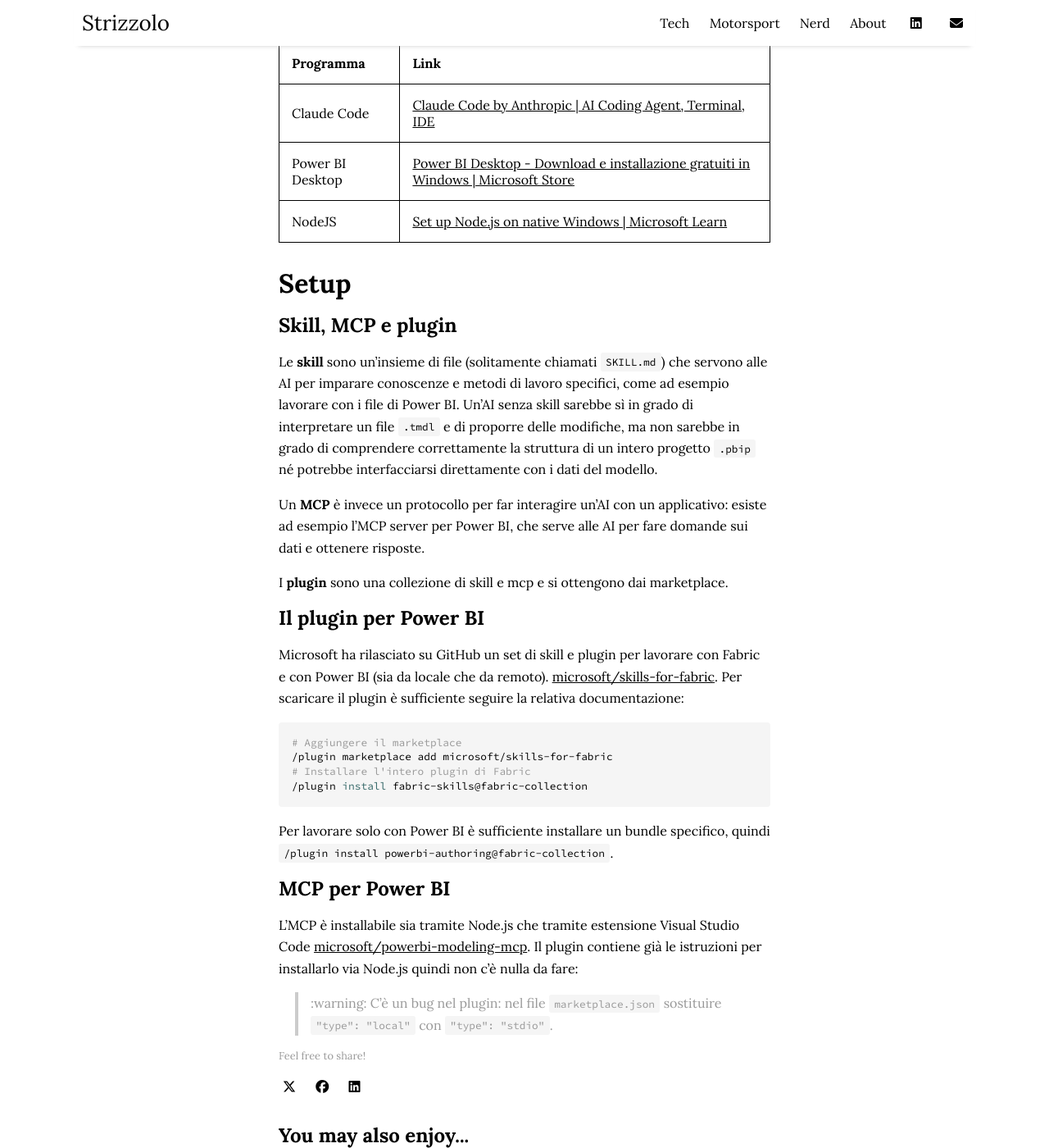
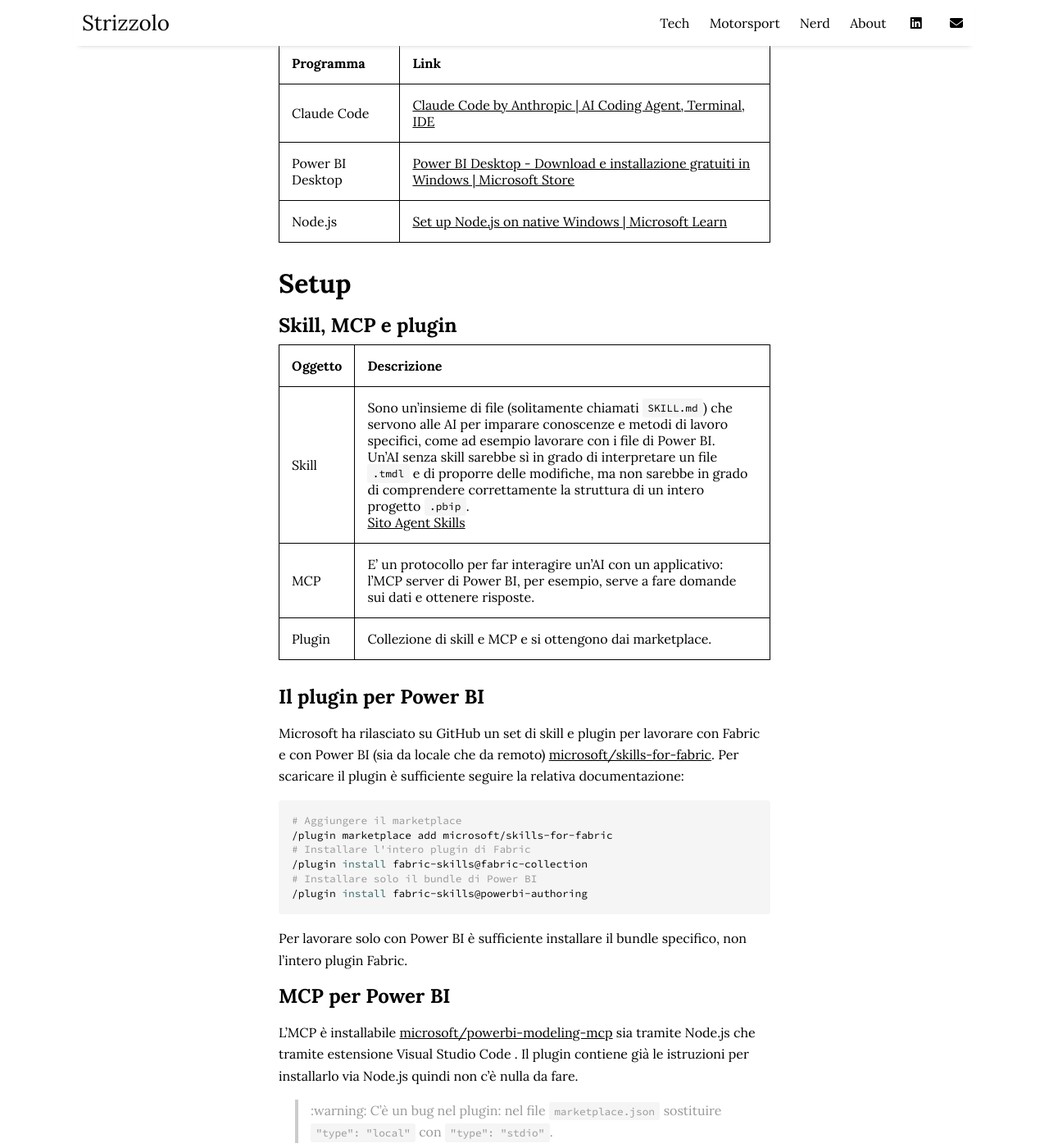
Before and after one commit to SimoneStrizzolo/simonestrizzolo.github.io, a Jekyll site: the page built from _posts/2026-06-09-claude-e-powerbi.md, in a window 1280 px wide and 1400 px high, scrolled down 813 px. Shown: the whole window at 82% size. Built offline with Jekyll 4.4.1, drawn with Linux system fonts in a browser that asks for light colours; some of the changed text lies outside the part shown.

Commit message:
docs: rivisto articolo claude

````diff
--- a/_posts/2026-06-09-claude-e-powerbi.md
+++ b/_posts/2026-06-09-claude-e-powerbi.md
@@ -19,33 +19,35 @@
 | ---------------- | ----------------------------------------------------------------------------------------------------------------------------------------------------------------- |
 | Claude Code      | [Claude Code by Anthropic \| AI Coding Agent, Terminal, IDE](https://claude.com/product/claude-code)                                                              |
 | Power BI Desktop | [Power BI Desktop - Download e installazione gratuiti in Windows \| Microsoft Store](https://apps.microsoft.com/detail/9NTXR16HNW1T?hl=it-it&gl=IT&ocid=pdpshare) |
-| NodeJS           | [Set up Node.js on native Windows \| Microsoft Learn](https://learn.microsoft.com/en-us/windows/dev-environment/javascript/nodejs-on-windows)                     |
+| Node.js          | [Set up Node.js on native Windows \| Microsoft Learn](https://learn.microsoft.com/en-us/windows/dev-environment/javascript/nodejs-on-windows)                     |
 
 # Setup
 
 ## Skill, MCP e plugin
 
-Le **skill** sono un'insieme di file (solitamente chiamati `SKILL.md`) che servono alle AI per imparare conoscenze e metodi di lavoro specifici, come ad esempio lavorare con i file di Power BI. Un'AI senza skill sarebbe sì in grado di interpretare un file `.tmdl` e di proporre delle modifiche, ma non sarebbe in grado di comprendere correttamente la struttura di un intero progetto `.pbip` né potrebbe interfacciarsi direttamente con i dati del modello.
-
-Un **MCP** è invece un protocollo per far interagire un'AI con un applicativo: esiste ad esempio l'MCP server per Power BI, che serve alle AI per fare domande sui dati e ottenere risposte.
-
-I **plugin** sono una collezione di skill e mcp e si ottengono dai marketplace.
+| Oggetto | Descrizione                                                                                                                                                                                                                                                                                                                                                                                                                                     |
+| ------- | ----------------------------------------------------------------------------------------------------------------------------------------------------------------------------------------------------------------------------------------------------------------------------------------------------------------------------------------------------------------------------------------------------------------------------------------------- |
+| Skill   | Sono un'insieme di file (solitamente chiamati `SKILL.md`) che servono alle AI per imparare conoscenze e metodi di lavoro specifici, come ad esempio lavorare con i file di Power BI.<br/>Un'AI senza skill sarebbe sì in grado di interpretare un file `.tmdl` e di proporre delle modifiche, ma non sarebbe in grado di comprendere correttamente la struttura di un intero progetto `.pbip`.<br/>[Sito Agent Skills](https://agentskills.io/) |
+| MCP     | E' un protocollo per far interagire un'AI con un applicativo: l'MCP server di Power BI, per esempio, serve a fare domande sui dati e ottenere risposte.                                                                                                                                                                                                                                                                                         |
+| Plugin  | Collezione di skill e MCP e si ottengono dai marketplace.                                                                                                                                                                                                                                                                                                                                                                                       |
 
 ## Il plugin per Power BI
 
-Microsoft ha rilasciato su GitHub un set di skill e plugin per lavorare con Fabric e con Power BI (sia da locale che da remoto). [microsoft/skills-for-fabric](https://github.com/microsoft/skills-for-fabric). Per scaricare il plugin è sufficiente seguire la relativa documentazione:
+Microsoft ha rilasciato su GitHub un set di skill e plugin per lavorare con Fabric e con Power BI (sia da locale che da remoto) [microsoft/skills-for-fabric](https://github.com/microsoft/skills-for-fabric). Per scaricare il plugin è sufficiente seguire la relativa documentazione:
 
 ```bash
 # Aggiungere il marketplace
 /plugin marketplace add microsoft/skills-for-fabric
 # Installare l'intero plugin di Fabric
 /plugin install fabric-skills@fabric-collection
+# Installare solo il bundle di Power BI
+/plugin install fabric-skills@powerbi-authoring
 ```
 
-Per lavorare solo con Power BI è sufficiente installare un bundle specifico, quindi `/plugin install powerbi-authoring@fabric-collection`.
+Per lavorare solo con Power BI è sufficiente installare il bundle specifico, non l'intero plugin Fabric.
 
 ## MCP per Power BI
 
-L'MCP è installabile sia tramite Node.js che tramite estensione Visual Studio Code [microsoft/powerbi-modeling-mcp](https://github.com/microsoft/powerbi-modeling-mcp). Il plugin contiene già le istruzioni per installarlo via Node.js quindi non c'è nulla da fare:
+L'MCP è installabile [microsoft/powerbi-modeling-mcp](https://github.com/microsoft/powerbi-modeling-mcp) sia tramite Node.js che tramite estensione Visual Studio Code . Il plugin contiene già le istruzioni per installarlo via Node.js quindi non c'è nulla da fare.
 
 > :warning: C'è un bug nel plugin: nel file `marketplace.json` sostituire `"type": "local"` con `"type": "stdio"`.
````
Also changed, not shown: other parts of _posts/2026-06-09-claude-e-powerbi.md (+1 -1 lines), assets/img/claudepbi.jpg.
